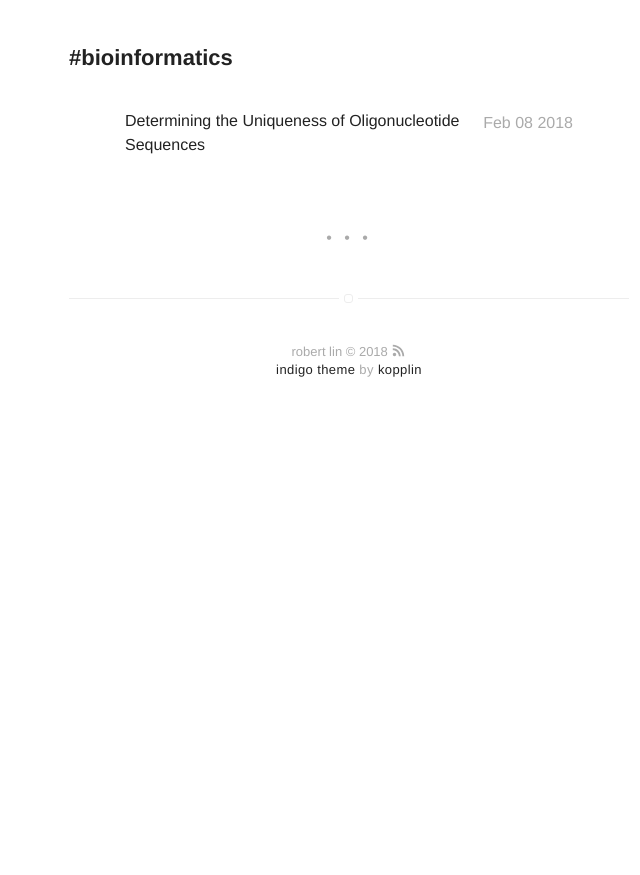
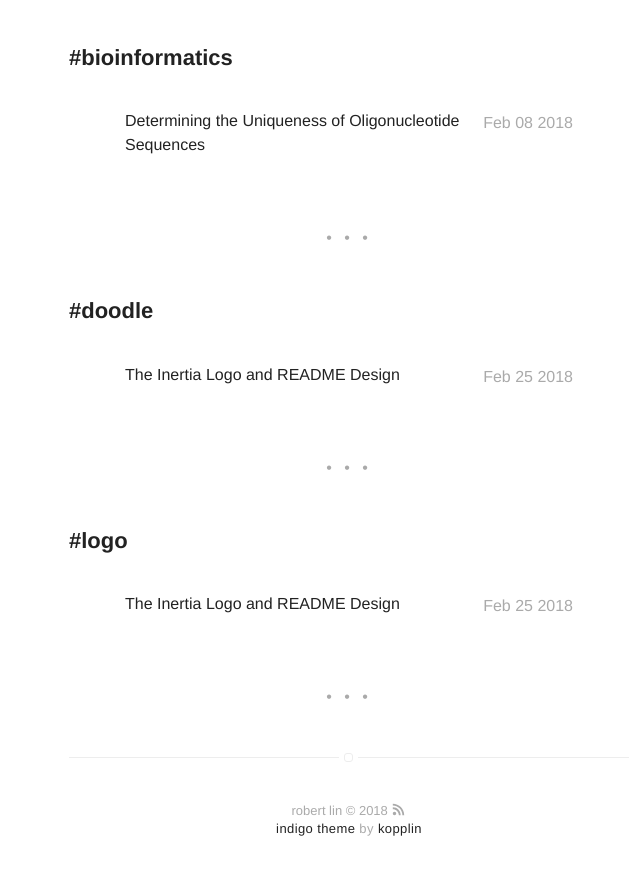
Before and after one commit to bobheadxi/bobheadxi.github.io, a Jekyll site: the page built from tags.html, in a window 1280 px wide and 900 px high, scrolled down 6740 px. Shown: the top 875 px of the window, without its empty margins (291-931 px from the left). Built offline with Jekyll 4.4.1, drawn with Linux system fonts in a browser that asks for light colours; emoji names are drawn with the system emoji font; before the commit the page ends 7182 px from its top, so only the background shows below that.

Commit message:
New post - Inertia logo

```diff
--- /dev/null
+++ b/_posts/2018-2-25-inertia-logo.md
@@ -0,0 +1,144 @@
+---
+title: "The Inertia Logo and README Design"
+layout: post
+date: 2018-02-25 10:00
+tag:
+- doodle
+- logo
+image: https://github.com/ubclaunchpad/inertia/blob/master/.static/inertia-with-name.png?raw=true
+headerImage: true
+photography: true
+hidden: true # don't count this post in blog pagination
+description: READMEs that really say "READ ME"
+hidedescription: false
+category: photography
+author: robert
+externalLink: false
+---
+
+There isn't too much a project on GitHub can do in terms of looking attractive and professional outside of a clean name, concise description, and a clean README. In the past I hadn't really thought much about it since my projects were of rather... low quality and were unlikely to see widespread use. Take this README from my [very first personal project](https://bobheadxi.github.io/facebook-spotify-bot/):
+
+<p align="center">
+    <a href="https://github.com/bobheadxi/facebook-spotify-chatbot">
+        <img src="/assets/images/posts/facebook-spotify-readme.png" width="80%">
+    </a>
+</p>
+
+<p align="center">
+    <i>Hmmm...</i>
+</p>
+
+I figured pretty early on that I really liked the look of badges, and given their popularity it doesn't seem like I'm the only one. I'm not really sure what makes them so comfortable to look at - perhaps it's something about their colourfulness, or their nice rectangular roundness, or how easy they are to parse at a glance. There is eve an [entire project](https://github.com/badges/shields) dedicated to making these badges. If you're interested, they have a neat [design document](https://github.com/badges/shields/blob/master/spec/SPECIFICATION.md) specifying what makes a good badge as well as a [brief history](https://github.com/badges/shields/blob/master/spec/motivation.md) of the badges.
+
+Badges aren't just nice in READMEs - I also use them in my [Project](https://bobheadxi.github.io/projects/) pages:
+
+<p align="center">
+    <a href="https://bobheadxi.github.io/r-android-appstore/">
+        <img src="/assets/images/posts/reddit-android-project-page.png" width="60%">
+    </a>
+</p>
+
+<p align="center">
+    <i style="font-size:90%;">Badges!</i>
+</p>
+
+With such limited room to make an impression on a reader, badges in READMEs convey a lot of important information to potential users and contributors, such as the presence of continuous integration and tests or whether the project is well-maintained (dependency statuses, etc), which can contribute a lot (for me at least) to the perceived quality of the project.
+
+And, as with all things, an eye-catching logo goes a long way.
+
+<p align="center">
+    <img src="https://raw.githubusercontent.com/Instagram/IGListKit/master/Resources/logo-animation.gif" width="80%">
+</p>
+
+<p align="center">
+    <i style="font-size:90%;">A quality, animated README logo from Instagram's <a href="https://github.com/Instagram/IGListKit">IGListKit</a> library.</i>
+</p>
+
+I learned quite a few things when I first saw [IGListKit's README](https://github.com/Instagram/IGListKit/blob/master/README.md):
+- you can use HTML to some degree in README's, which are typically pure Markdown and doesn't support overly fancy shenanigans
+- with HTML you can center things
+- badges can convey a lot more than continuous integration status - IGListKit lists their supported platforms in their badges
+
+## The Inertia README and Logo
+
+So of course I had to do something similar for [Inertia](https://github.com/ubclaunchpad/inertia), a project that we are hoping hobbyist users both within [UBC Launch Pad](http://www.ubclaunchpad.com) and in the wider Docker community will find useful, needed a bit of snazz. Here's what our README looked like originally:
+
+<p align="center">
+    <img src="/assets/images/posts/inertia-old-readme.png" width="90%">
+</p>
+
+<p align="center">
+    <i style="font-size:90%;">Ehhhhh</i>
+</p>
+
+As a Golang project, I figured we might as well use a [Golang gopher](https://blog.golang.org/gopher)-inspired logo - it's a pretty popular option that is widely [used](https://github.com/golang/dep) [amongst](https://github.com/360EntSecGroup-Skylar/excelize) [Golang](https://github.com/spf13/cobra) [libraries](https://github.com/src-d/go-git), both official and unofficial.
+
+<p align="center">
+    <img src="https://golang.org/doc/gopher/biplane.jpg" width="50%">
+</p>
+
+<p align="center">
+    <i style="font-size:90%;">An official gopher asset that I used in <a href="https://github.com/ubclaunchpad/inertia/blob/master/.static/inertia-v0-0-2-slides.pdf">my first Inertia presentation.</a></i>
+</p>
+
+I wanted to preserve the typical lighthearted gopher style and convey the same feeling of momentum, but without the plane in the gopher that I first used. The goal of the Inertia project is to allow simple, painless continuous and manual deployment management.
+
+<p align="center">
+    <img src="https://blog.golang.org/gophergala/fancygopher.jpg" width="50%">
+</p>
+
+<p align="center">
+    <i style="font-size:90%;">Most of Golang's fantastic gophers are by <a href="https://www.instagram.com/reneefrench/">Renee French</a>, who is amazing.</i>
+</p>
+
+As a visitor to the Inertia repository, these goals should hopefully be immediately conveyed by the logo. So I decided that the Inertia gopher would be unclothed (gasp!) and without any extraneous apparatuses. As for colour, I initially felt a simple black and white image would be fine, but after trying my hand at colouring it I thought it turned out fine.
+
+<p align="center">
+    <img src="/assets/images/posts/inertia-logo-progress.png">
+</p>
+
+<p align="center">
+    <i style="font-size:90%;">Some initial drafts.</i>
+</p>
+
+A calm, leaping gopher seemed to do the trick. It took a very long time to make the speed trail thingos look right (and to be honest it still feels a bit off). Either way it felt like something was still missing - I figured a helmet might add a bit more of a "speedy" feel to the gopher, and give it some more character, despite what I said about extraneous apparatuses at first.
+
+<p align="center">
+    <img src="/assets/images/projects/inertia-gopher-only.png" width="40%">
+</p>
+
+<p align="center">
+    <i style="font-size:90%;">Safety first everyone!</i>
+</p>
+
+I was personally pretty happy with this version. In my eyes the gopher even seemed to be smiling a little as it joyfully leapt towards the heavens. I considered tacking on the word "Inertia" alongside the gopher, since I felt some handwritten text would go along nicely with a handdrawn image - I did something similar with [my first Inertia presentation](https://github.com/ubclaunchpad/inertia/blob/master/.static/inertia-v0-0-2-slides.pdf), albeit with a stylised font instead.
+
+<p align="center">
+    <img src="/assets/images/posts/inertia-logo-progress-2.png" width="90%">
+</p>
+
+<p align="center">
+    <i style="font-size:90%;">Doesn't seem quite right...</i>
+</p>
+
+Over the course of half an hour I must have written the word "Inertia" at least a hundred times. My awful handwriting did not help in the slightest and it drove me insane. Towards the end I gave up trying to write in a straight line and resorted to manually moving words and characters until they looked alright. After several iterations I also gave up on including "UBC Launch Pad" - it didn't add much and it seemed rather pointless.
+
+Eventually, though, I thinned out the text and finally ended up with something that I thought was rather nice:
+
+<p align="center">
+    <img src="https://github.com/ubclaunchpad/inertia/raw/master/.static/inertia-with-name.png" width="50%">
+</p>
+
+<p align="center">
+    <i style="font-size:90%;">Wheeeeeeeeeeeeeeee!</i>
+</p>
+
+The Inertia gopher then moved onto the [Inertia README](https://github.com/ubclaunchpad/inertia) alongside some nice badges and lived happily ever after.
+
+<p align="center">
+    <img src="/assets/images/posts/inertia-new-readme.png">
+</p>
+
+<p align="center">
+    <i style="font-size:90%;">Test coverage not quite high enough to show off yet.</i>
+</p>
--- a/photos.html
+++ b/photos.html
@@ -3,7 +3,7 @@ layout: page
 title: Photos
 ---
 <p align="center">
-	Photography and some other tidbits.
+	Photography, doodles, and some other tidbits.
 </p>
 
 <section class="list">
```
Also changed, not shown: assets/images/github.png (deleted), assets/images/posts/facebook-spotify-readme.png (added), assets/images/posts/inertia-logo-progress-2.png (added), assets/images/posts/inertia-logo-progress.png (added), assets/images/posts/inertia-new-readme.png (added), assets/images/posts/inertia-old-readme.png (added), assets/images/posts/reddit-android-project-page.png (added).
